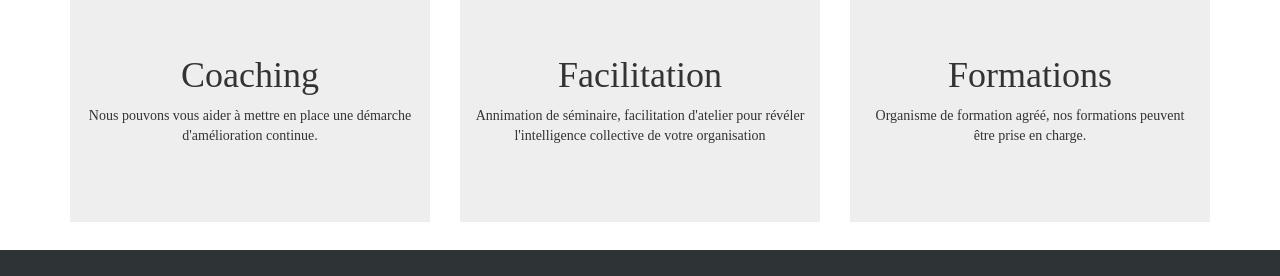
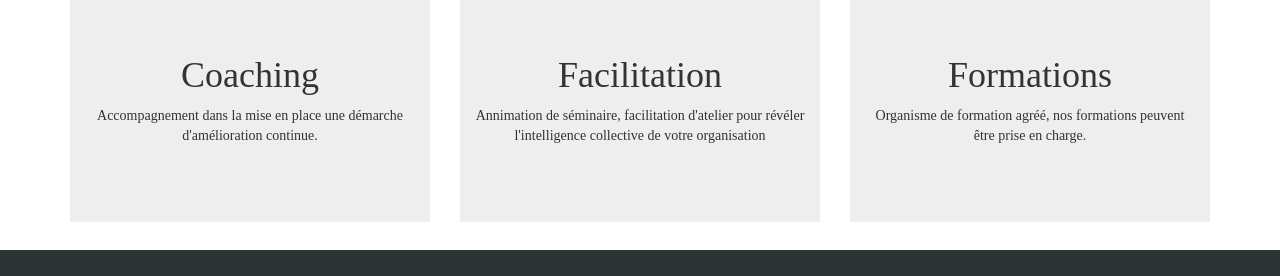
Before and after one commit to coachBZH/azae.net, a Jekyll site: the page built from index3.html, in a window 1280 px wide. Shown: the part 800-1076 px from the top of the page. Built offline with Jekyll 4.4.1, drawn with Linux system fonts in a browser that asks for light colours; some web fonts are replaced.

Commit message:
du contenu en vrac suite

```diff
--- a/index3.html
+++ b/index3.html
@@ -21,7 +21,7 @@ layout: default
         <div class="scarletRed text-center"><i class="fa fa-users"></i></div>
         <h1 class="text-center">Coaching</h1>
         <p class="text-center">
-          Nous pouvons vous aider à mettre en place une démarche d'amélioration continue.
+          Accompagnement dans la mise en place une démarche d'amélioration continue.
         </p>
       </a>
     </div>
```
